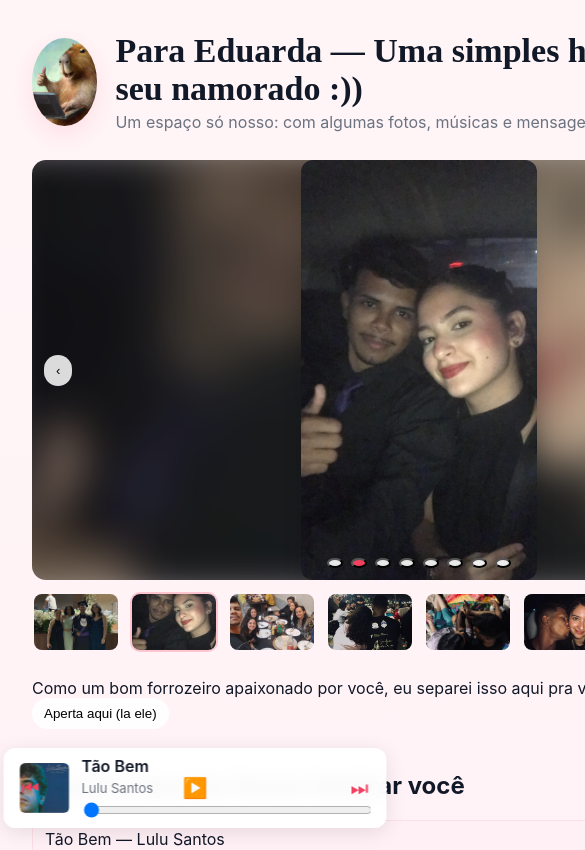
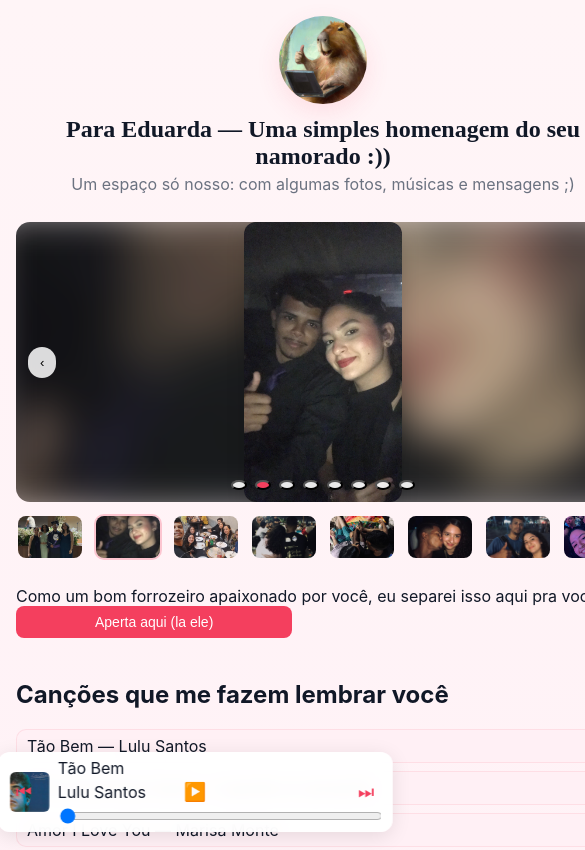
Before and after one commit to emanuelifal/duda-lopes2, a plain HTML site: page index.html in a window 390 px wide. Shown: the top 850 px of the page, 585 px wide, since content can reach past the window. Drawn offline with Linux system fonts and the light colour scheme.

Commit message:
Update style.css

```diff
--- a/style.css
+++ b/style.css
@@ -2,38 +2,206 @@
   --bg1:#FFF5F7; --bg2:#FFF0F6; --accent:#F43F5E; --muted:#6B7280;
 }
 
-body{margin:0;font-family:Inter,system-ui,Segoe UI,Arial;background:linear-gradient(180deg,var(--bg1),var(--bg2));padding:32px;color:#111827;}
-.container{max-width:1100px;margin:0 auto;display:grid;grid-template-columns:1fr;gap:28px}
-header{display:flex;gap:18px;align-items:center}
-.avatar{width:88px;height:88px;border-radius:50%;display:grid;place-items:center;background:linear-gradient(135deg,#FFEEF0,#FFDDE6);box-shadow:0 8px 24px rgba(244,63,94,0.12)}
-.avatar svg{width:40px;height:40px;color:#fff}
-h1{font-family:'Playfair Display',serif;font-size:34px;margin:0}
-p.lead{margin:4px 0 0;color:var(--muted)}
-main{display:grid;grid-template-columns:1fr;gap:22px}
-@media(min-width:960px){main{grid-template-columns:1fr 420px}}
+body{
+  margin:0;
+  font-family:Inter,system-ui,Segoe UI,Arial;
+  background:linear-gradient(180deg,var(--bg1),var(--bg2));
+  padding:32px;
+  color:#111827;
+}
 
-.carousel{position:relative;border-radius:14px;overflow:hidden}
-.slides{display:flex;transition:transform 0.6s ease-in-out}
-.slide{min-width:100%;height:420px;position:relative;display:flex;align-items:center;justify-content:center;overflow:hidden}
-.slide img.bg{position:absolute;inset:0;width:100%;height:100%;object-fit:cover;filter:blur(20px) brightness(0.8);transform:scale(1.1);}
-.slide img.main{max-width:100%;max-height:100%;object-fit:contain;position:relative;z-index:1;border-radius:12px;box-shadow:0 4px 18px rgba(0,0,0,0.15);}
-.controls{position:absolute;inset:0;display:flex;align-items:center;justify-content:space-between;padding:12px}
-.btn{background:rgba(255,255,255,0.85);border:none;padding:8px 12px;border-radius:999px;cursor:pointer;backdrop-filter: blur(4px)}
-.dots{position:absolute;left:50%;transform:translateX(-50%);bottom:12px;display:flex;gap:8px}
-.dot{width:10px;height:10px;border-radius:50%;background:rgba(255,255,255,0.9);cursor:pointer}
-.dot.active{background:var(--accent)}
-.thumbs{display:flex;gap:10px;margin-top:12px;overflow:auto;padding-bottom:6px}
-.thumb{width:84px;height:56px;border-radius:10px;flex:0 0 auto;overflow:hidden;cursor:pointer;border:2px solid transparent}
-.thumb img{width:100%;height:100%;object-fit:cover;display:block}
-.thumb.active{border-color:rgba(244,63,94,0.25)}
+.container{
+  max-width:1100px;
+  margin:0 auto;
+  display:grid;
+  grid-template-columns:1fr;
+  gap:28px;
+}
 
-.songs-list{display:flex;flex-direction:column;gap:8px}
-.song{padding:8px 12px;background:#fff0f5;border-radius:10px;cursor:pointer;border:1px solid rgba(244,63,94,0.1)}
+header{
+  display:flex;
+  gap:18px;
+  align-items:center;
+}
 
-.messages{display:flex;flex-direction:column;gap:10px}
-.msg{padding:12px;border-radius:10px;background:rgba(255,241,242,0.8);border:1px solid rgba(244,63,94,0.06)}
-.msg .author{font-weight:600;color:#7f1d1d}
+.avatar{
+  width:88px;
+  height:88px;
+  border-radius:50%;
+  display:grid;
+  place-items:center;
+  background:linear-gradient(135deg,#FFEEF0,#FFDDE6);
+  box-shadow:0 8px 24px rgba(244,63,94,0.12);
+}
 
+h1{
+  font-family:'Playfair Display',serif;
+  font-size:34px;
+  margin:0;
+}
+
+p.lead{
+  margin:4px 0 0;
+  color:var(--muted);
+}
+
+main{
+  display:grid;
+  grid-template-columns:1fr;
+  gap:22px;
+}
+
+@media(min-width:960px){
+  main{
+    grid-template-columns:1fr 420px;
+  }
+}
+
+/* CARROSSEL */
+.carousel{
+  position:relative;
+  border-radius:14px;
+  overflow:hidden;
+}
+
+.slides{
+  display:flex;
+  transition:transform 0.6s ease-in-out;
+}
+
+.slide{
+  min-width:100%;
+  height:420px;
+  position:relative;
+  display:flex;
+  align-items:center;
+  justify-content:center;
+  overflow:hidden;
+}
+
+.slide img.bg{
+  position:absolute;
+  inset:0;
+  width:100%;
+  height:100%;
+  object-fit:cover;
+  filter:blur(20px) brightness(0.8);
+  transform:scale(1.1);
+}
+
+.slide img.main{
+  max-width:100%;
+  max-height:100%;
+  object-fit:contain;
+  position:relative;
+  z-index:1;
+  border-radius:12px;
+  box-shadow:0 4px 18px rgba(0,0,0,0.15);
+}
+
+.controls{
+  position:absolute;
+  inset:0;
+  display:flex;
+  align-items:center;
+  justify-content:space-between;
+  padding:12px;
+}
+
+.btn{
+  background:rgba(255,255,255,0.85);
+  border:none;
+  padding:8px 12px;
+  border-radius:999px;
+  cursor:pointer;
+  backdrop-filter: blur(4px);
+}
+
+.dots{
+  position:absolute;
+  left:50%;
+  transform:translateX(-50%);
+  bottom:12px;
+  display:flex;
+  gap:8px;
+}
+
+.dot{
+  width:10px;
+  height:10px;
+  border-radius:50%;
+  background:rgba(255,255,255,0.9);
+  cursor:pointer;
+}
+
+.dot.active{
+  background:var(--accent);
+}
+
+.thumbs{
+  display:flex;
+  gap:10px;
+  margin-top:12px;
+  overflow:auto;
+  padding-bottom:6px;
+}
+
+.thumb{
+  width:84px;
+  height:56px;
+  border-radius:10px;
+  flex:0 0 auto;
+  overflow:hidden;
+  cursor:pointer;
+  border:2px solid transparent;
+}
+
+.thumb img{
+  width:100%;
+  height:100%;
+  object-fit:cover;
+  display:block;
+}
+
+.thumb.active{
+  border-color:rgba(244,63,94,0.25);
+}
+
+/* SONGS */
+.songs-list{
+  display:flex;
+  flex-direction:column;
+  gap:8px;
+}
+
+.song{
+  padding:8px 12px;
+  background:#fff0f5;
+  border-radius:10px;
+  cursor:pointer;
+  border:1px solid rgba(244,63,94,0.1);
+}
+
+/* MESSAGES */
+.messages{
+  display:flex;
+  flex-direction:column;
+  gap:10px;
+}
+
+.msg{
+  padding:12px;
+  border-radius:10px;
+  background:rgba(255,241,242,0.8);
+  border:1px solid rgba(244,63,94,0.06);
+}
+
+.msg .author{
+  font-weight:600;
+  color:#7f1d1d;
+}
+
+/* PLAYER */
 #player-bar{
   position:fixed;
   bottom:16px;
@@ -77,6 +245,7 @@ main{display:grid;grid-template-columns:1fr;gap:22px}
   flex-shrink:0;
   gap:8px;
 }
+
 #player-bar .controls button{
   background:none;
   border:none;
@@ -85,10 +254,96 @@ main{display:grid;grid-template-columns:1fr;gap:22px}
   cursor:pointer;
 }
 
-#player-bar img{width:50px;height:50px;border-radius:6px;object-fit:cover}
-#player-bar .meta{flex:1; display:flex; flex-direction:column; overflow:hidden; gap:4px}
-#player-bar .title{font-weight:600; white-space:nowrap; overflow:hidden; text-overflow:ellipsis}
-#player-bar .artist{font-size:13px;color:var(--muted); white-space:nowrap; overflow:hidden; text-overflow:ellipsis}
-#player-bar .meta input[type=range]{width:100%}
-#player-bar .controls{display:flex;gap:8px}
-#player-bar .controls button{background:none;border:none;font-size:20px;color:var(--accent);cursor:pointer}
+/* RESPONSIVIDADE PARA CELULAR */
+@media(max-width:600px){
+  body{
+    padding:16px;
+  }
+
+  header{
+    flex-direction:column;
+    align-items:center;
+    text-align:center;
+    gap:12px;
+  }
+
+  h1{
+    font-size:24px;
+  }
+
+  main{
+    grid-template-columns:1fr;
+  }
+
+  .slide{
+    height:280px;
+  }
+
+  .thumb{
+    width:64px;
+    height:42px;
+  }
+
+  #player-bar{
+    bottom:12px;
+    width:95%;
+    padding:6px 12px;
+    gap:8px;
+  }
+
+  #player-bar img{
+    width:40px;
+    height:40px;
+  }
+
+  #player-bar .controls button{
+    font-size:18px;
+  }
+
+  .song{
+    padding:6px 10px;
+  }
+
+  .msg{
+    padding:10px;
+  }
+}
+/* CONTAINER DO VÍDEO */
+#video-container iframe {
+  width: 100%;
+  max-width: 560px;
+  height: 315px;
+  border-radius:12px;
+  box-shadow:0 4px 18px rgba(0,0,0,0.15);
+}
+
+#video-container .btn {
+  padding:8px 16px;
+  font-size:16px;
+  border-radius:8px;
+  background:var(--accent);
+  color:#fff;
+  border:none;
+  cursor:pointer;
+  transition: transform 0.2s;
+}
+
+#video-container .btn:hover {
+  transform:translateY(-2px);
+}
+
+/* TEXTO DO NÃO */
+#nao-msg {
+  font-weight:600;
+}
+
+/* RESPONSIVO */
+@media(max-width:768px){
+  #video-container iframe {
+    height:200px;
+  }
+  #video-container .btn {
+    width:45%;
+    font-size:14px;
+  }
+}
```
